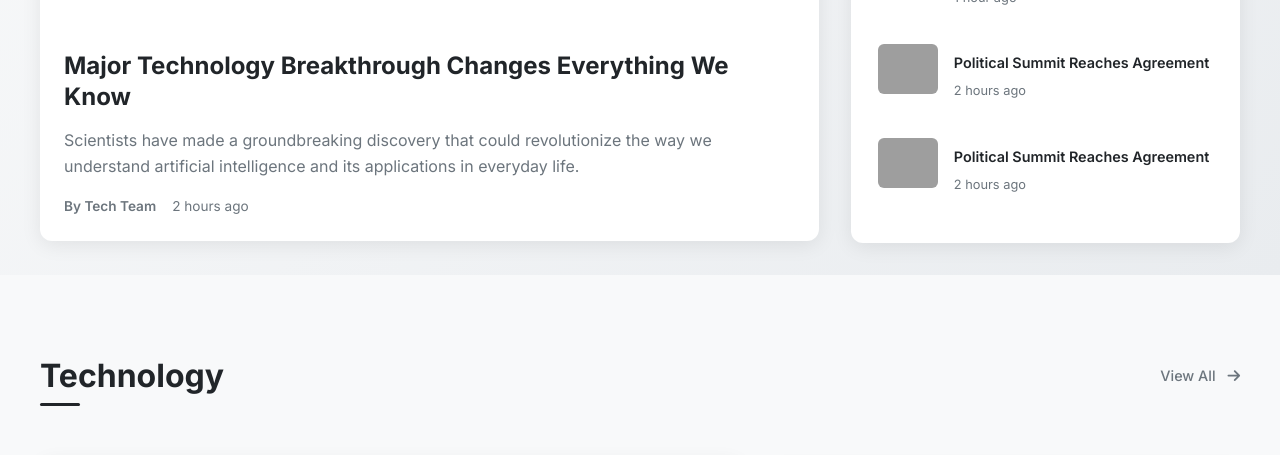
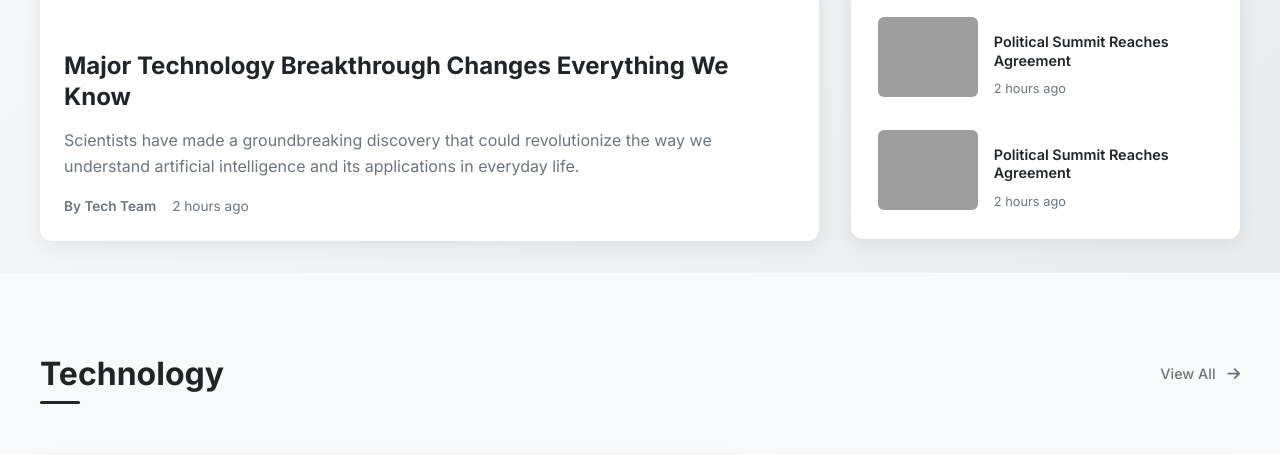
Before and after one commit to HamadKhan345/AutoBlog, a Django app: template core/templates/core/home.html in a window 1280 px wide. Shown: the part 424-879 px from the top of the page. Run offline with Django 3.2, Linux system fonts and the light colour scheme; the template is opened without the code that fills it, so the values that code supplies are empty; grey boxes are pictures that could not be loaded.

Commit message:
updates to home

```diff
--- a/core/static/core/styles/home.css
+++ b/core/static/core/styles/home.css
@@ -94,6 +94,8 @@
   background: #ffffff;
   border-radius: 12px;
   padding: 1.5rem;
+  padding-top: 0.2rem;
+  padding-bottom: 0.2rem;
   box-shadow: 0 4px 20px rgba(0, 0, 0, 0.08);
   height: fit-content;
 }
@@ -123,8 +125,8 @@
 }
 
 .trending-item img {
-  width: 60px;
-  height: 50px;
+  width: 100px;
+  height: 80px;
   object-fit: cover;
   border-radius: 6px;
   flex-shrink: 0;
```
